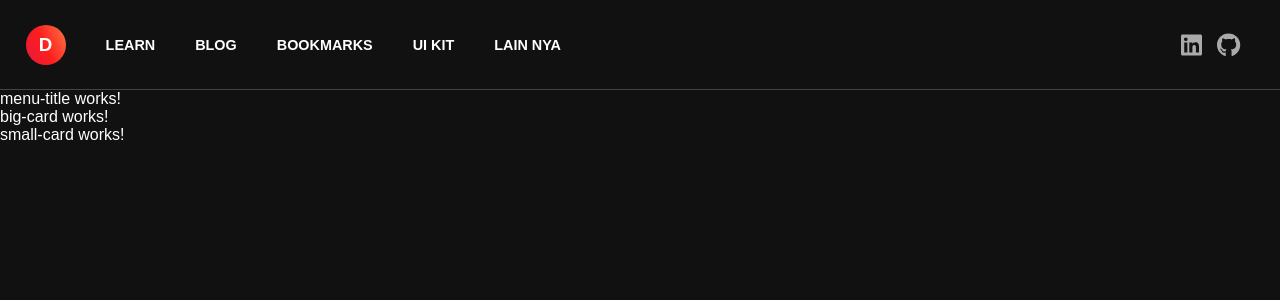
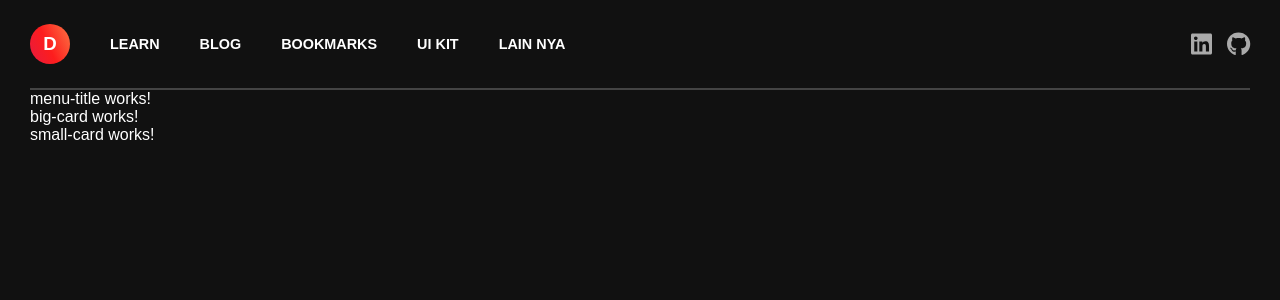
Before and after one commit to TaylorNAlbarnaz/Blog-angular, an Angular app: page / in a window 1280 px wide. Shown: the top 300 px of the page. Built offline with nearby package versions, Linux system fonts and the light colour scheme.

Commit message:
Melhora na estrutura do layout

```diff
--- a/src/app/app.component.css
+++ b/src/app/app.component.css
@@ -0,0 +1,3 @@
+.container {
+    padding: 0 30px;
+}
--- a/src/app/app.component.html
+++ b/src/app/app.component.html
@@ -1,6 +1,8 @@
-<menu-bar></menu-bar>
-<menu-title></menu-title>
-<big-card></big-card>
-<small-card></small-card>
+<div class="container">
+    <menu-bar></menu-bar>
+    <menu-title></menu-title>
+    <big-card></big-card>
+    <small-card></small-card>
+</div>
 
 <router-outlet></router-outlet>
--- a/src/app/components/menu-bar/menu-bar.component.css
+++ b/src/app/components/menu-bar/menu-bar.component.css
@@ -2,7 +2,7 @@
     display: flex;
     width: 100%;
     height: 90px;
-    border-bottom: 1px solid #444;
+    border-bottom: 2px solid #444;
     flex-direction: row;
     align-items: center;
     justify-content: space-between;
@@ -13,7 +13,6 @@
     height: 100%;
     flex-direction: row;
     align-items: center;
-    padding-left: 2%;
 }
 
 .menu__profile {
@@ -50,7 +49,6 @@
 .menu__right {
     display: flex;
     column-gap: 15px;
-    margin-right: 40px;
 }
 
 .menu__right fa-icon {
```
